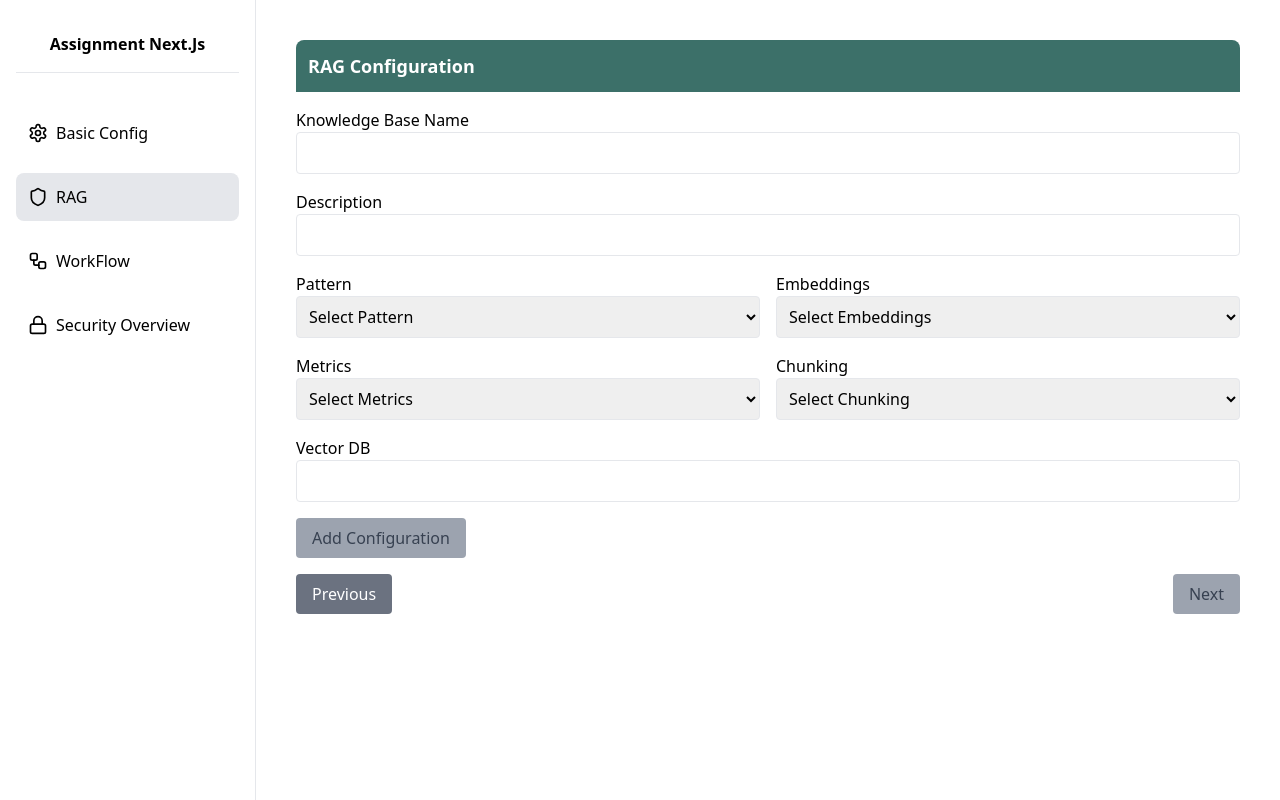
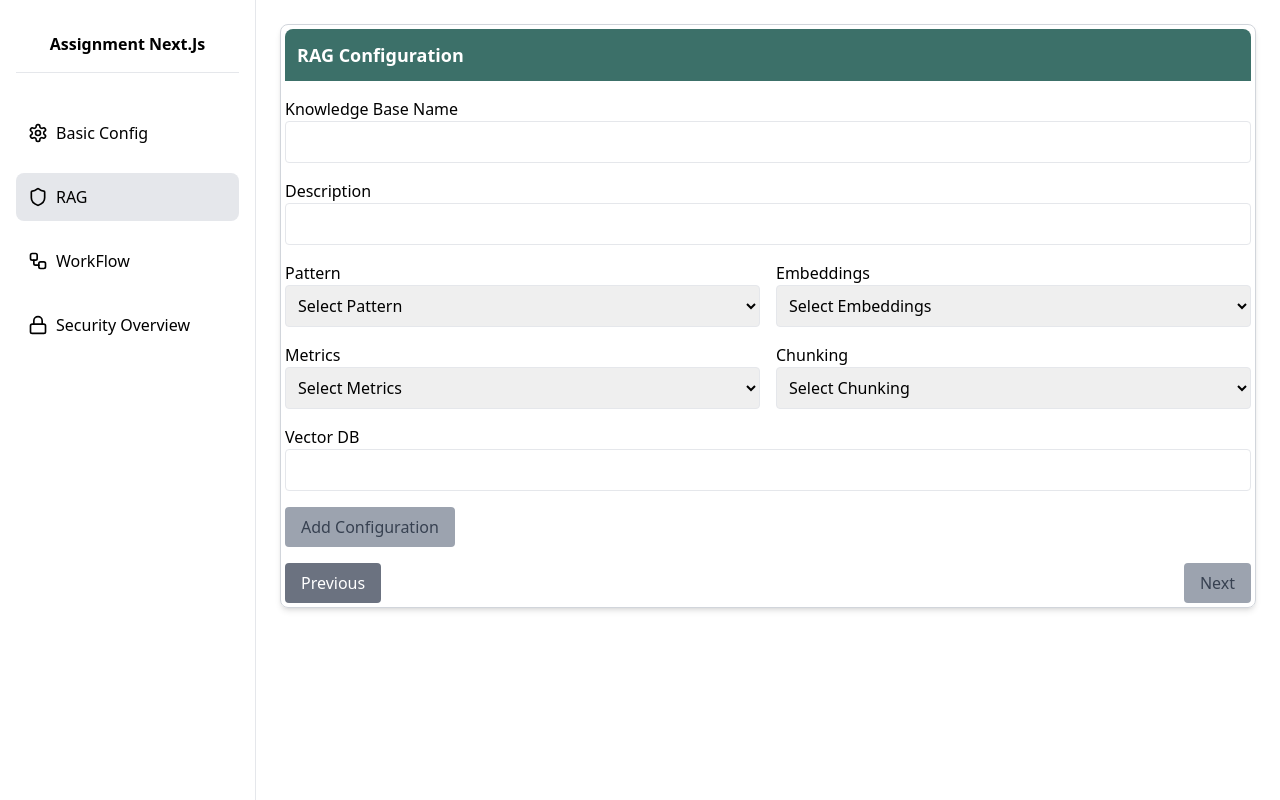
Before and after one commit to Ssharma0355/fullstack-cloud202, a Next.js app in the folder client/: page /rag in a window 1280 px wide. Built offline with nearby package versions, Linux system fonts and the light colour scheme.

Commit message:
ui-fixed

```diff
--- a/client/pages/rag.tsx
+++ b/client/pages/rag.tsx
@@ -30,7 +30,7 @@ const RAG: React.FC = () => {
     reset();
   };
   return (
-    <div className="p-4">
+    <div className="p-1 border border-gray-300 rounded-lg shadow-md">
       {/* Form Section */}
       <form onSubmit={handleSubmit(onSubmit)} className="space-y-4">
         {/* Header */}
--- a/client/pages/security.tsx
+++ b/client/pages/security.tsx
@@ -78,7 +78,7 @@ const handleSubmit = async () => {
 };
 
   return (
-    <div className="p-4 border border-gray-300 rounded-lg shadow-md">
+    <div className="p-1 border border-gray-300 rounded-lg shadow-md">
       {/* Form Section */}
       <form className="space-y-4">
         {/* Header */}
--- a/client/pages/workflow.tsx
+++ b/client/pages/workflow.tsx
@@ -4,7 +4,7 @@ const WorkFlow: React.FC = () => {
   const router = useRouter();
 
   return (
-    <div className="p-4">
+    <div className="p-1 border border-gray-300 rounded-lg shadow-md">
       {/* Form Section */}
       <form className="space-y-4">
         {/* Header */}
@@ -28,7 +28,6 @@ const WorkFlow: React.FC = () => {
             type="button"
             className={"bg-[#3C7069] px-4 py-2 rounded text-white "}
             onClick={() => router.push("/security")}
-
           >
             Next
           </button>
```
